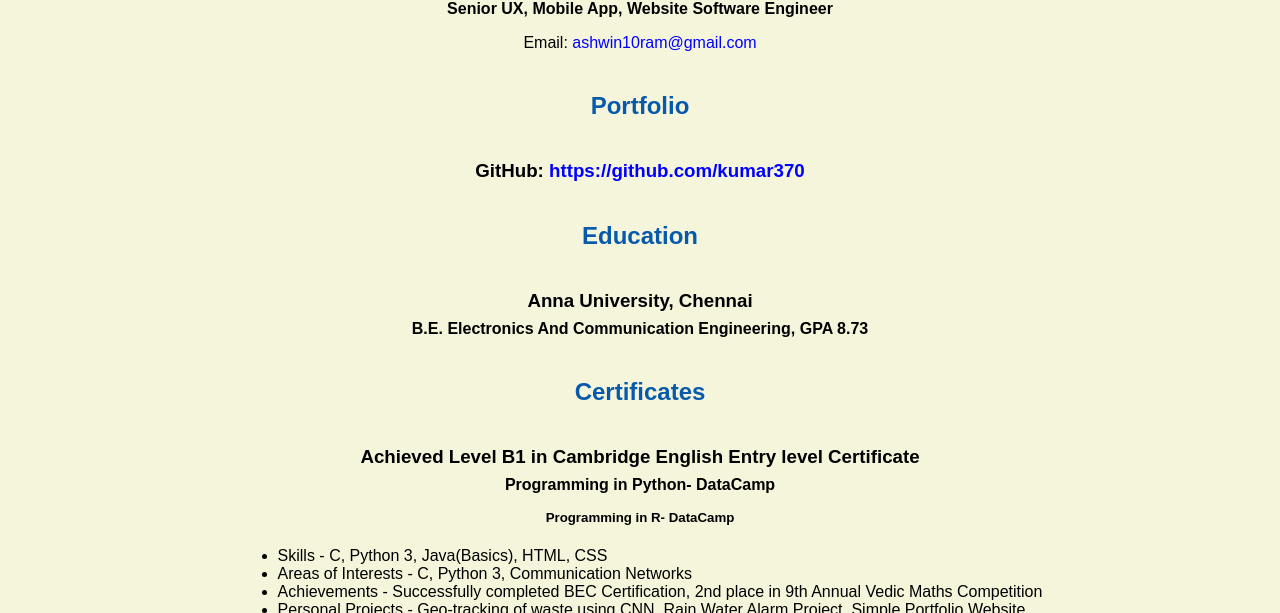
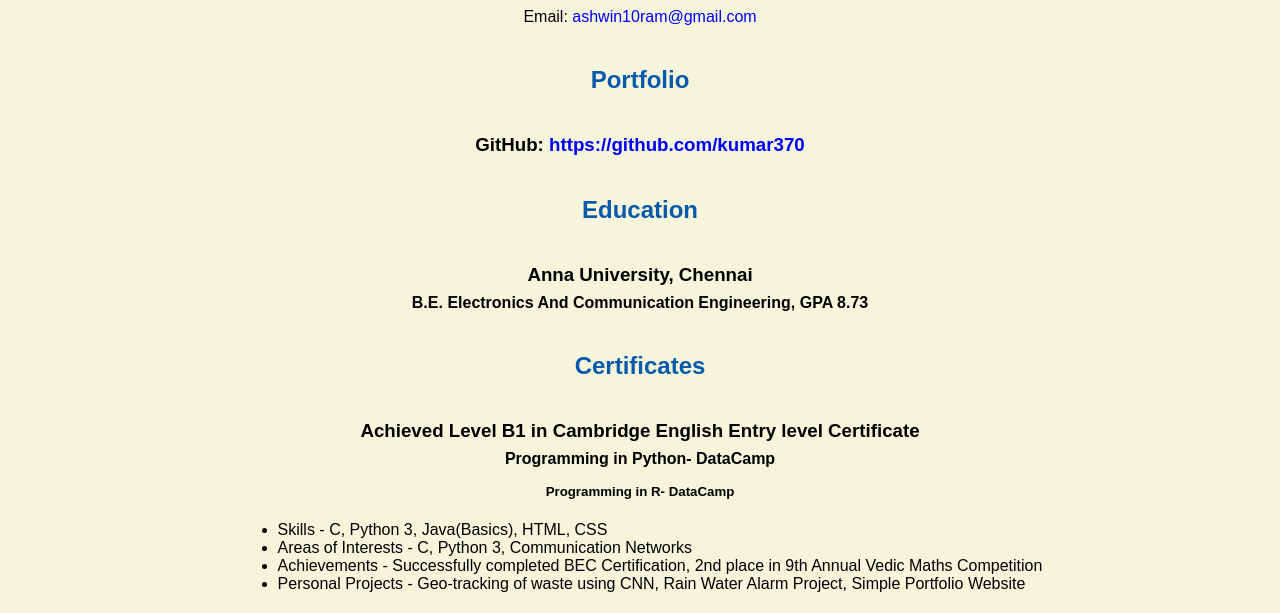
Before and after one commit to kumar370/kumar370.github.io, a plain HTML site: page resume.html in a window 1280 px wide. Shown: the part 487-1100 px from the top of the page. Drawn offline with Linux system fonts and the light colour scheme.

Commit message:
Add files via upload

```diff
--- a/resume.html
+++ b/resume.html
@@ -20,8 +20,6 @@
     <img src="images/headshot.jpg" alt="Harrison Kong's headshot" width="20%">
 
     <h1>Ashwin</h1>
-    <h4>Senior UX, Mobile App, Website Software Engineer</h4>
-
     <p>Email: <a href="mailto:ashwin10ram@gmail.com" target="_blank">ashwin10ram@gmail.com</a></p>
     <!-- don't post physical address, personal phone number or other personal information on the web! -->
 
```
